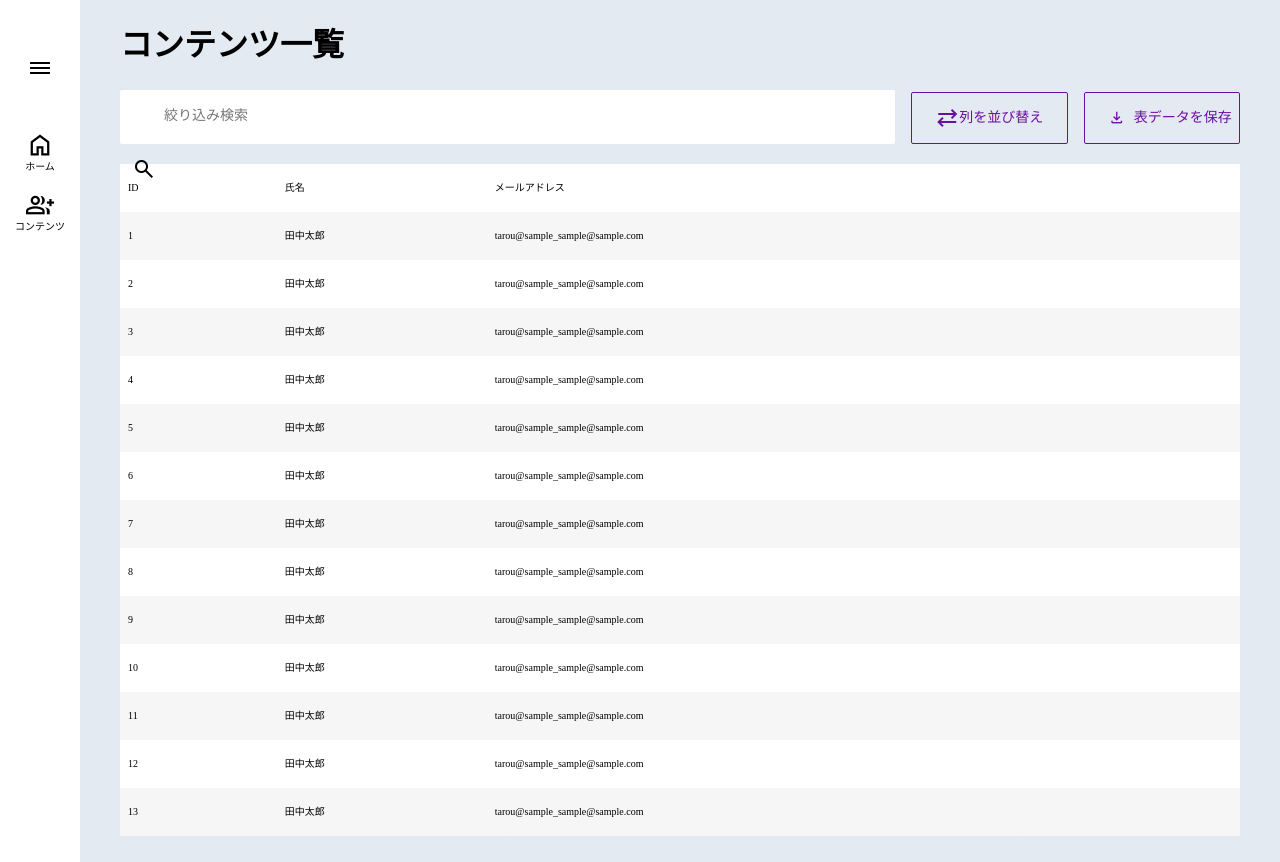
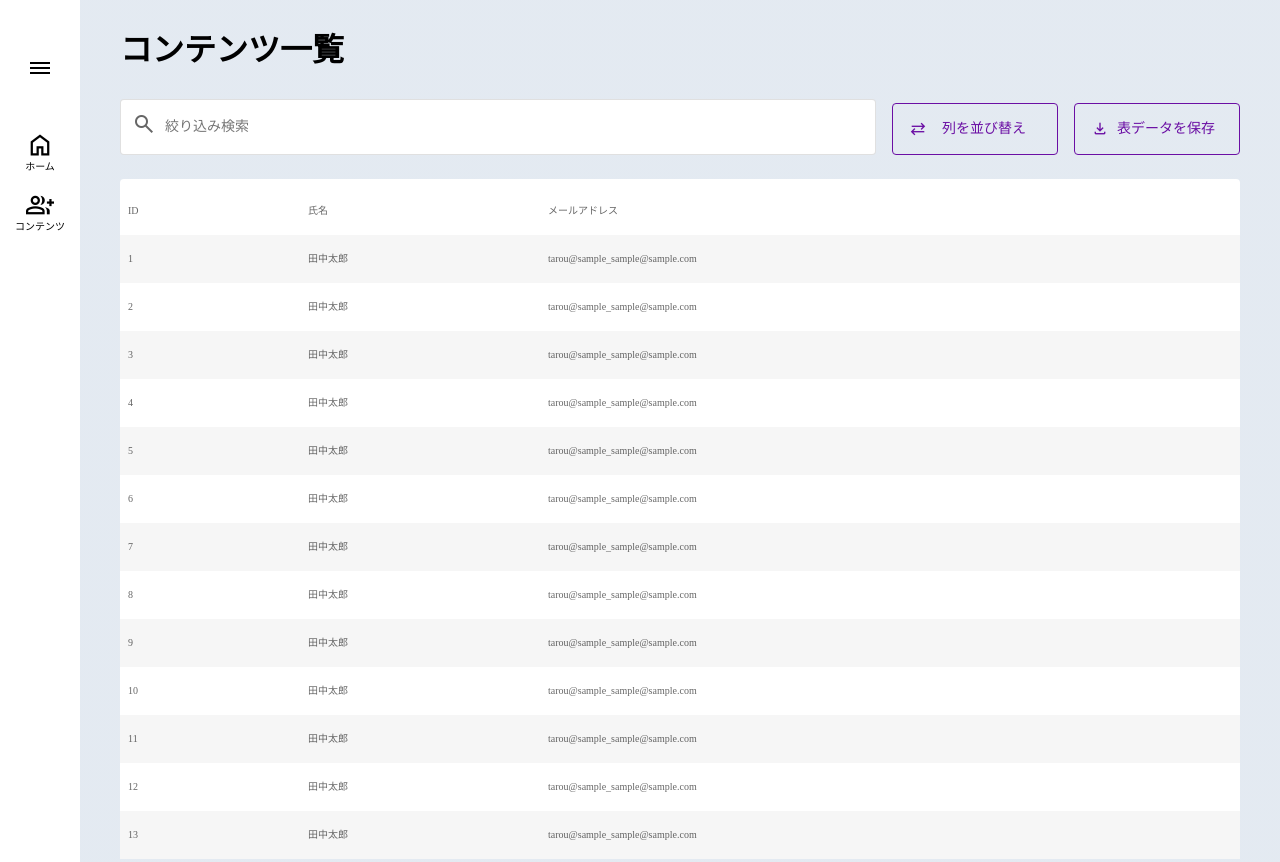
Before and after one commit to RpTakuyaNoguchi/tyukan-kadai, a plain HTML site: page index.html in a window 1280 px wide. Shown: the top 862 px of the page. Drawn offline with nearby package versions, Linux system fonts and the light colour scheme.

Commit message:
PC画面の完成

```diff
--- a/frontend/scss/base/base.scss
+++ b/frontend/scss/base/base.scss
@@ -1,6 +1,7 @@
 html {
   height: 100%;
   font-size: 62.5%;
+  font-family: "Noto Sans JP";
 }
 body {
   height: 100%;
--- /dev/null
+++ b/frontend/scss/mixin/font_color.scss
@@ -0,0 +1,3 @@
+@mixin font_color {
+  color: rgba(0, 0, 0, 0.6);
+}
--- a/frontend/scss/module/contentsList.scss
+++ b/frontend/scss/module/contentsList.scss
@@ -8,27 +8,34 @@
   width: 100%;
   padding: 0 40px;
   &_title {
+    font-family: "Noto Sans JP";
     font-size: 32px;
+    width: 224px;
+    height: 46px;
+    line-height: 46.34px;
   }
   &_search {
     display: flex;
     align-items: flex-end;
+    margin-bottom: 24px;
     .radius {
-      border-radius: 2px;
+      border-radius: 4px;
     }
   }
   &_input {
     width: calc(100% - 164px - 150px - 32px);
     height: 52px;
-    border: none;
-    padding-left: 44px;
+    border: 1px solid rgba(0, 0, 0, 0.12);
+    padding-left: calc(12px + 24px + 8px);
     &::placeholder {
       font-size: 14px;
+      height: 20px;
     }
     &_icon {
       position: relative;
       &::before {
         @include fontIcon("\e8b6");
+        @include font_color;
         width: 24px;
         height: 24px;
         font-size: 24px;
@@ -52,7 +59,7 @@
     height: 50px;
     font-size: 14px;
     // レイアウト調整
-    border: solid 1px;
+    border: 1px solid #6b0fa4;
     margin-left: 16px;
     &_img {
       // 位置調整
@@ -67,14 +74,25 @@
       margin: 16px 8px 16px 16px;
     }
     &_text {
+      width: 98px;
+      height: 20px;
+      margin-right: 24px;
+      display: flex;
+      align-items: center;
+      justify-content: center;
     }
   }
   &_table {
+    @include font_color;
     background-color: #ffffff;
     width: 100%;
-    margin-top: 20px;
     margin-bottom: 142px;
     border-collapse: collapse;
+    &_margin {
+      height: 8px;
+      border-radius: 4px 4px 0px 0px;
+      background-color: #ffffff;
+    }
     &_item {
       height: 48px;
       text-align: left;
@@ -82,11 +100,16 @@
         padding: 0 8px;
       }
       > td:nth-child(1) {
-        width: 14%;
+        // width: 14%;
+        width: calc(180px - 16px);
       }
       > td:nth-child(2) {
-        width: 18.75%;
+        // width: 18.75%;
+        width: calc(240px - 16px);
       }
+      // > td:nth-child(3) {
+      //   width: 320px;
+      // }
       &:nth-child(even) {
         background-color: #f6f6f6;
       }
--- a/frontend/scss/style.scss
+++ b/frontend/scss/style.scss
@@ -5,6 +5,7 @@
 // mixin
 @import "mixin/humberger_line.scss";
 @import "mixin/fontIcon.scss";
+@import "mixin/font_color.scss";
 
 // module
 @import "module/icon.scss";
--- a/index.html
+++ b/index.html
@@ -31,17 +31,19 @@
       <!-- end sidebar -->
       <div class="contents_list">
         <h2 class="contents_list_title">コンテンツ一覧</h2>
+        <label for="contents_list_input" class="contents_list_input_icon">
+        </label>
         <div class="contents_list_search">
-          <label for="contents_list_input" class="contents_list_input_icon">
-          </label>
           <input
             class="contents_list_input radius"
             type="text"
             placeholder="絞り込み検索"
           />
           <div class="contents_list_button radius">
-            <span class="material-symbols-outlined"> sync_alt </span>
-            <p>列を並び替え</p>
+            <span class="material-symbols-outlined contents_list_button_img">
+              sync_alt
+            </span>
+            <p class="contents_list_button_text">列を並び替え</p>
           </div>
           <div class="contents_list_button radius">
             <span class="material-symbols-outlined contents_list_button_img">
@@ -50,6 +52,7 @@
             <p class="contents_list_button_text">表データを保存</p>
           </div>
         </div>
+        <div class="contents_list_table_margin"></div>
         <table class="contents_list_table">
           <tr class="contents_list_table_item">
             <td>ID</td>
```
Also changed, not shown: static/webpack/style.css.
